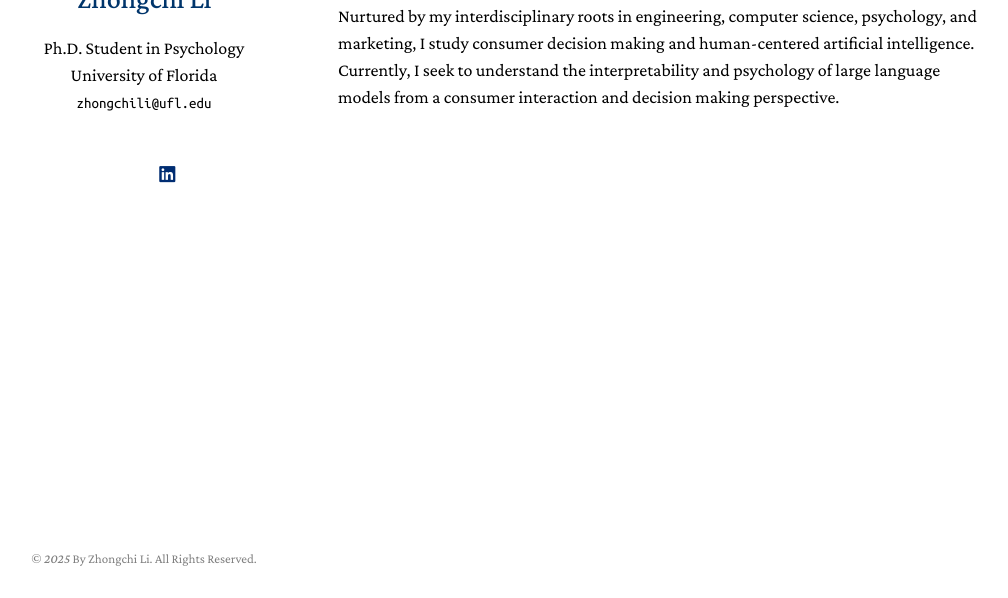
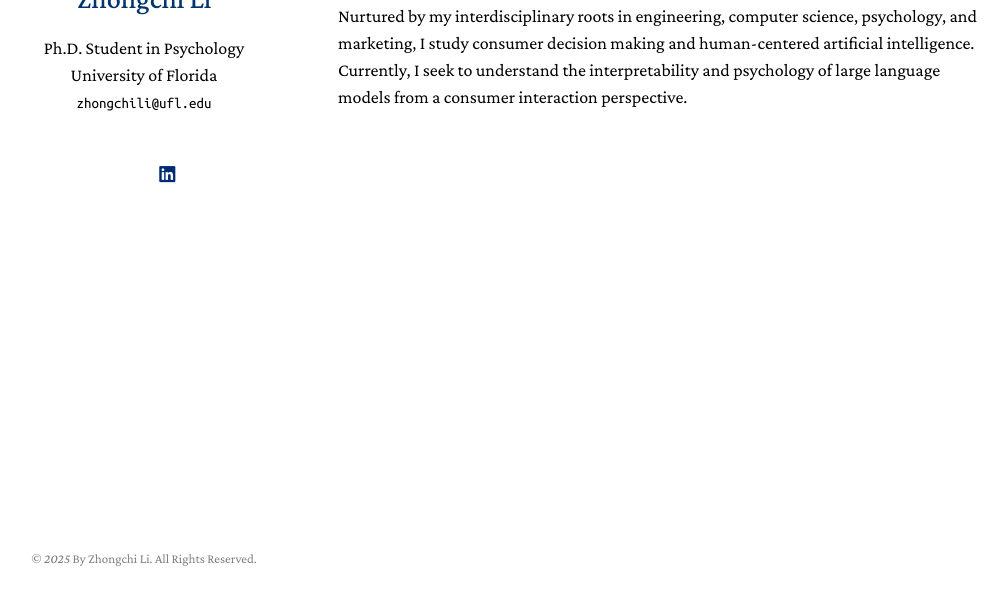
Before and after one commit to zhongchili52/zhongchili52.github.io, a Jekyll site: the page built from index.md, in a window 1280 px wide, cut to the strip 302-900 px from the top of the page. Shown: the whole strip, without its empty margins (132-1140 px from the left). Built offline with Jekyll 4.4.1, drawn with Linux system fonts in a browser that asks for light colours; a style sheet for code colours, icons or effects is not loaded.

Commit message:
Update index.md

```diff
--- a/index.md
+++ b/index.md
@@ -9,4 +9,4 @@
 
 I am currently a Ph.D. student in the Department of Psychology at [University of Florida](https://psych.ufl.edu/social-psychology/people/) advised by [Dr. Gregory Webster](https://www.gdwebster.com/) and Minor in [Computer & Information Science & Engineering](https://www.cise.ufl.edu/) advised by [Dr. Emmanuel Dorley](https://www.emmanueldorley.com/#intro). I received my <font color="#fd5e53">M.S. in Electrical and Computer Engineering</font> at [Carnegie Mellon University](https://www.ece.cmu.edu/) where I also worked closely with [Dr. Brooke Feeney](https://www.cmu.edu/dietrich/psychology/relationships-lab/brooke-feeney-associate-professor.html) and [Dr. David Creswell](https://www.healthandhumanperformancelab.com/people). I received my <font color="#fd5e53">B.Eng. in Information Engineering</font> at [Southeast University](https://www.seu.edu.cn/english/) where I graduated from the [Chien-Shiung Wu Honored College](https://wjx.seu.edu.cn/wjxen/).
 
-Nurtured by my interdisciplinary roots in engineering, computer science, psychology, and marketing, I study consumer decision making and human-centered artificial intelligence. Currently, I seek to understand the interpretability and psychology of large language models from a consumer interaction and decision making perspective.
+Nurtured by my interdisciplinary roots in engineering, computer science, psychology, and marketing, I study consumer decision making and human-centered artificial intelligence. Currently, I seek to understand the interpretability and psychology of large language models from a consumer interaction perspective.
```
